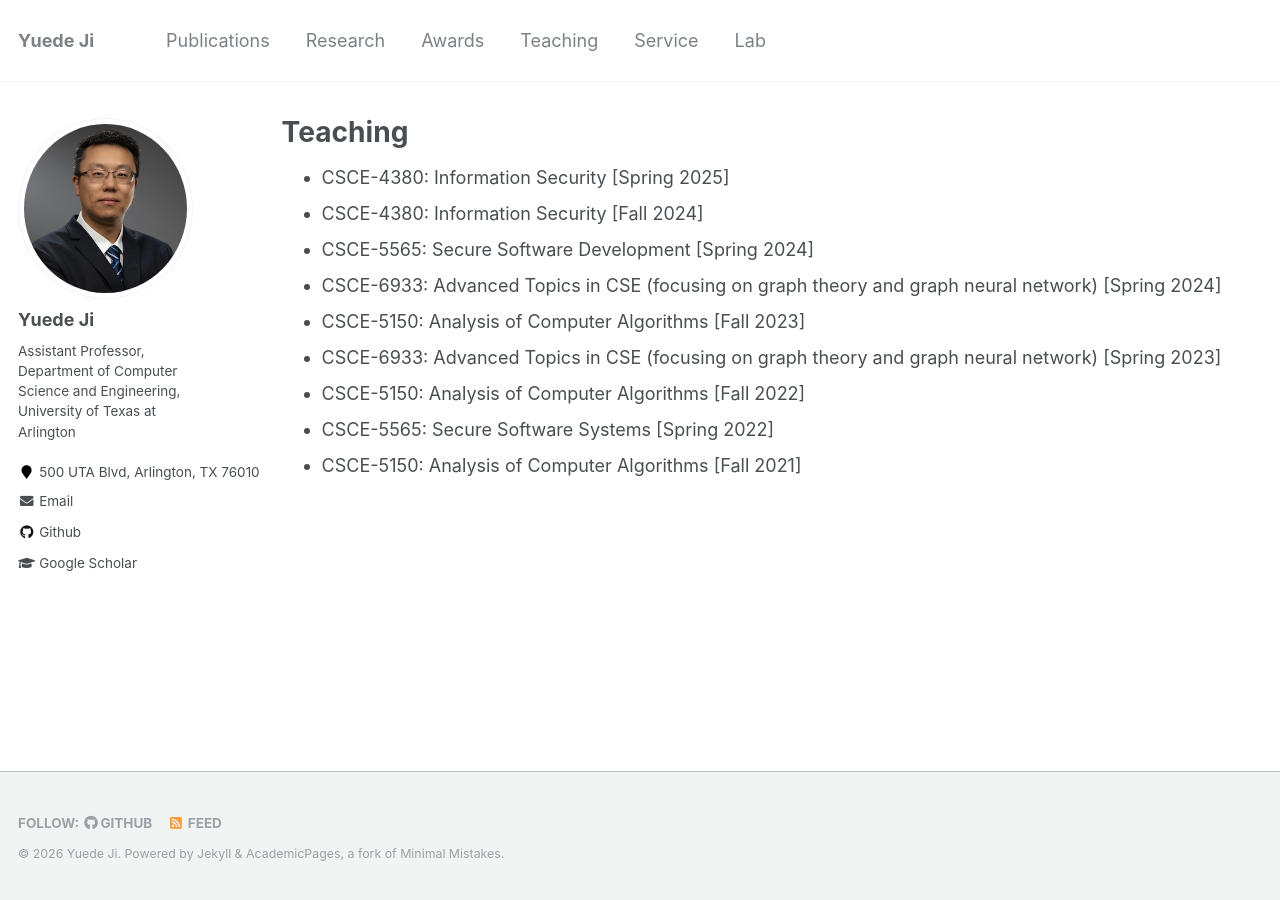
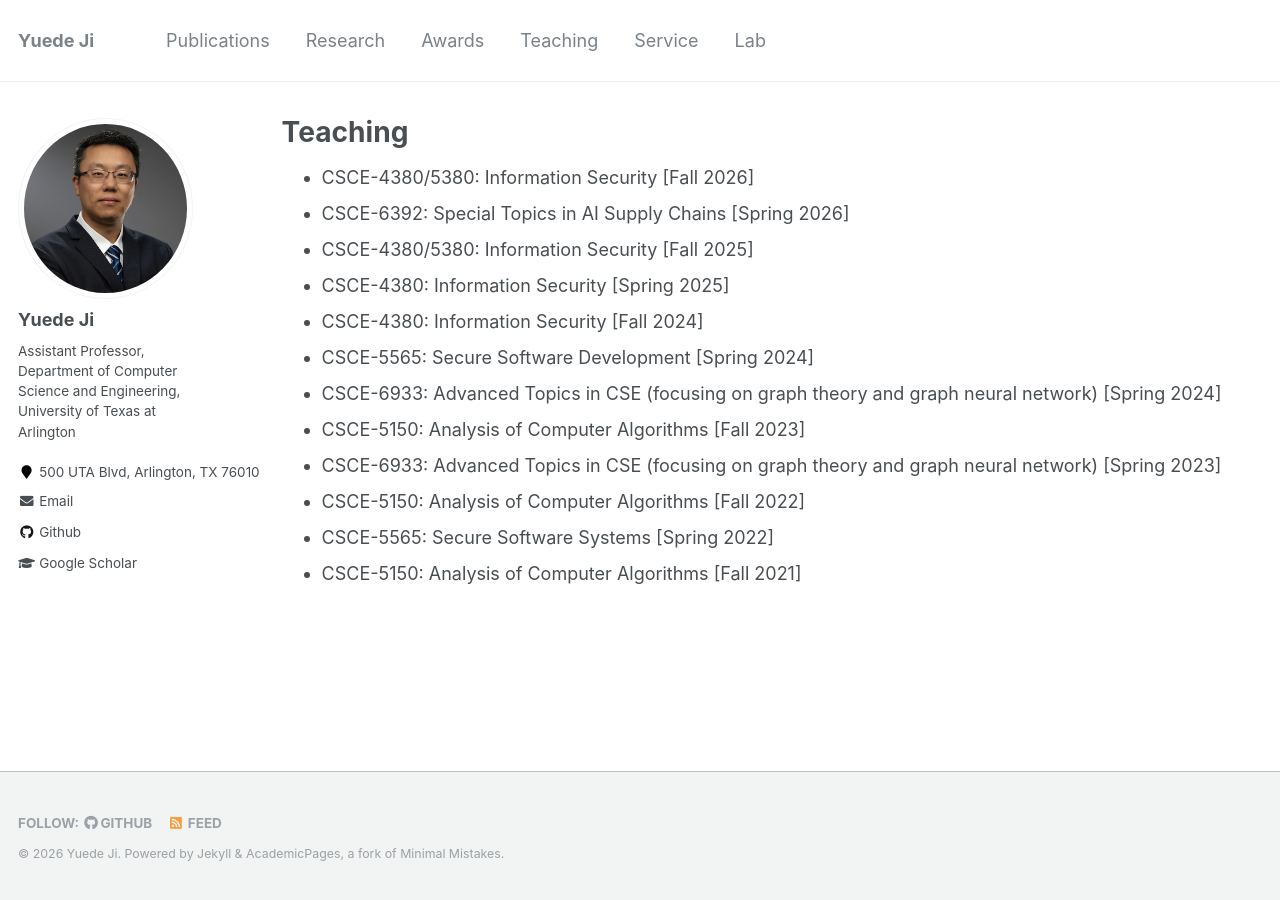
Before and after one commit to yuede/yuede.github.io, a Jekyll site: the page built from _pages/teaching.md, in a window 1280 px wide. Built offline with Jekyll 4.4.1, drawn with Linux system fonts in a browser that asks for light colours.

Commit message:
Add new PhD students and update teaching list
Add Nafid Enan and Soo Hyun Kim to the Lab roster, and add upcoming
and current course offerings to the Teaching page.

```diff
--- a/_pages/teaching.md
+++ b/_pages/teaching.md
@@ -4,6 +4,9 @@ title: "Teaching"
 permalink: /teaching/
 author_profile: true
 ---
+* CSCE-4380/5380: Information Security [Fall 2026]
+* CSCE-6392: Special Topics in AI Supply Chains [Spring 2026]
+* CSCE-4380/5380: Information Security [Fall 2025]
 * CSCE-4380: Information Security [Spring 2025]
 * CSCE-4380: Information Security [Fall 2024]
 * CSCE-5565: Secure Software Development [Spring 2024]
```
Also changed, not shown: _pages/lab.md (+21 -0 lines), images/Nafid.jpeg (added), images/SooHyunKIM_photo.jpg (added).
